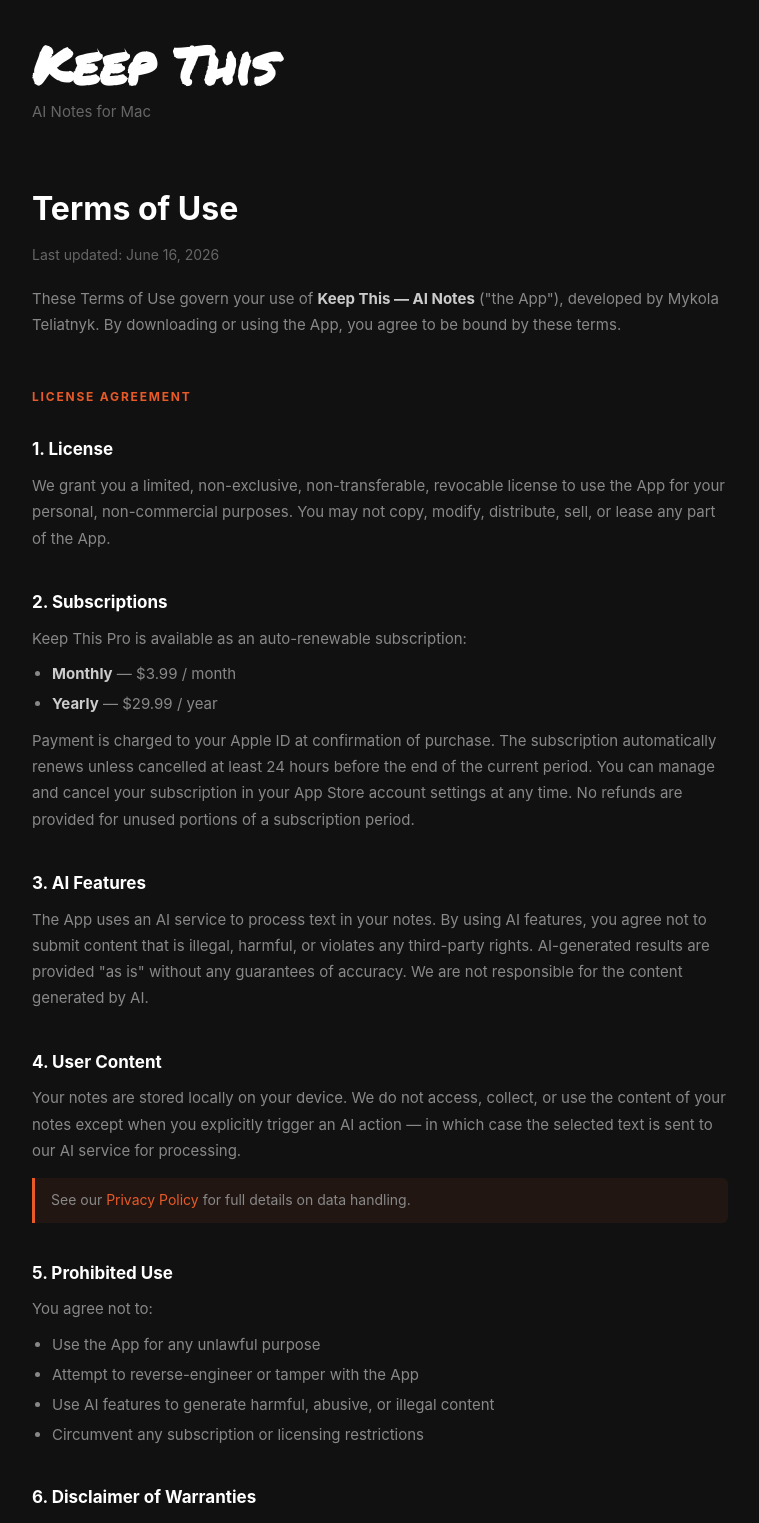
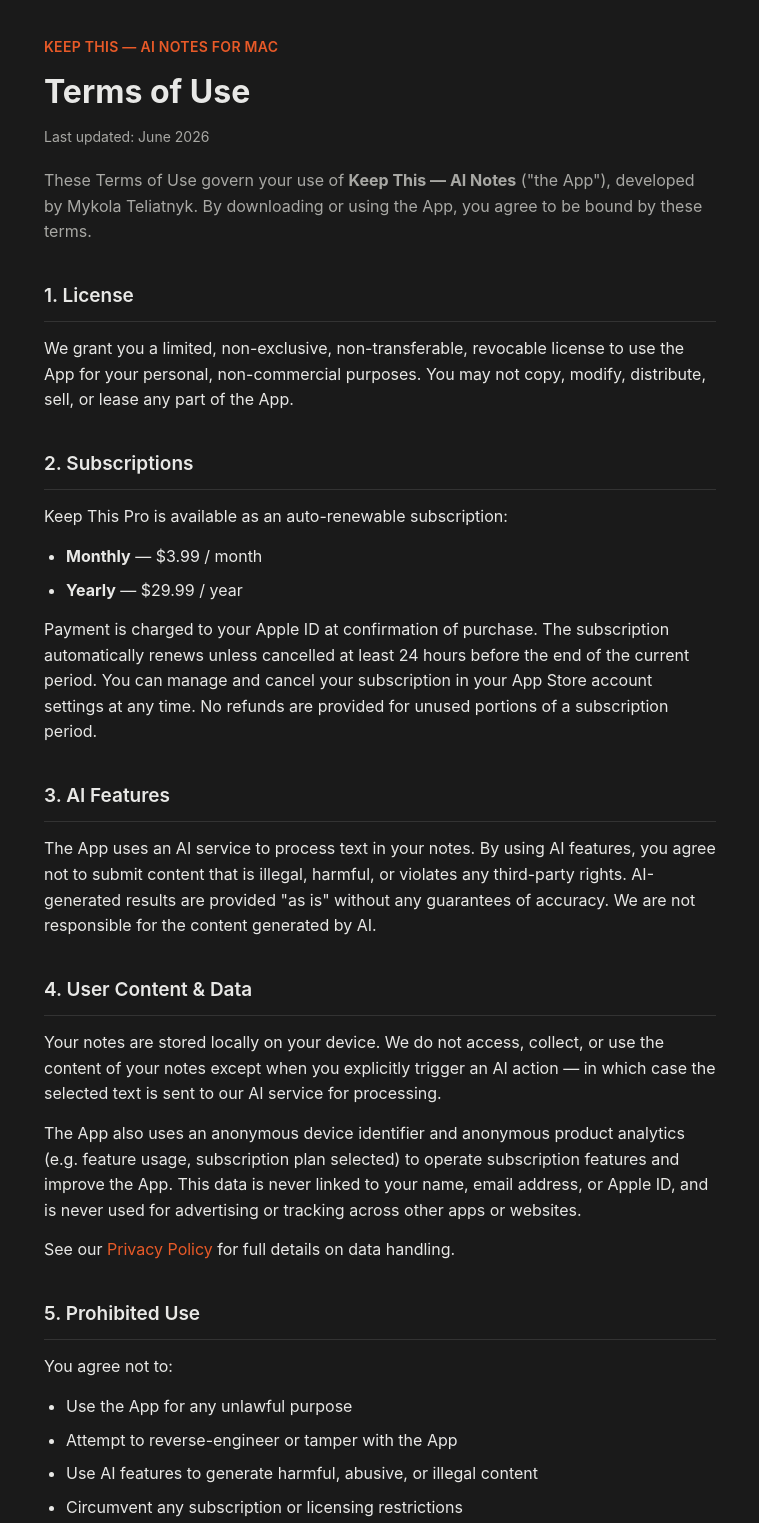
Before and after one commit to mykolateliatnyk-cmyk/keepthis-ai-notes, a plain HTML site: page terms.html in a window 1280 px wide. Shown: the part 20-1543 px from the top of the page, without its empty margins (260-1019 px from the left). Drawn offline with Linux system fonts and the light colour scheme.

Commit message:
Add files via upload

```diff
--- a/terms.html
+++ b/terms.html
@@ -1,201 +1,91 @@
 <!DOCTYPE html>
 <html lang="en">
 <head>
-  <meta charset="UTF-8" />
-  <meta name="viewport" content="width=device-width, initial-scale=1.0" />
+<meta charset="UTF-8">
 <title>Terms of Use — Keep This</title>
-  <link rel="preconnect" href="https://fonts.googleapis.com" />
-  <link rel="preconnect" href="https://fonts.gstatic.com" crossorigin />
-  <link href="https://fonts.googleapis.com/css2?family=Permanent+Marker&display=swap" rel="stylesheet" />
+<meta name="viewport" content="width=device-width, initial-scale=1.0">
 <style>
-    *, *::before, *::after { box-sizing: border-box; margin: 0; padding: 0; }
-
+  :root {
+    --bg: #1a1a1a;
+    --card: #232323;
+    --text: #e8e8e6;
+    --text-dim: #a8a8a4;
+    --accent: #e85a28;
+    --border: #333;
+  }
+  * { box-sizing: border-box; }
   body {
-      font-family: -apple-system, BlinkMacSystemFont, "Segoe UI", sans-serif;
-      background: #111111;
-      color: #cccccc;
-      line-height: 1.75;
-      font-size: 16px;
+    background: var(--bg);
+    color: var(--text);
+    font-family: -apple-system, BlinkMacSystemFont, "Segoe UI", Roboto, Helvetica, Arial, sans-serif;
+    line-height: 1.6;
+    margin: 0;
+    padding: 0;
   }
-
-    .wrap {
-      max-width: 760px;
-      margin: 0 auto;
-      padding: 56px 32px 96px;
+  .wrap { max-width: 720px; margin: 0 auto; padding: 56px 24px 96px; }
+  .app-name {
+    font-size: 14px; color: var(--accent); font-weight: 600;
+    letter-spacing: 0.02em; text-transform: uppercase; margin-bottom: 8px;
   }
-
-    /* ── Header ── */
-    .app-name {
-      font-family: 'Permanent Marker', cursive;
-      font-size: 52px;
-      color: #ffffff;
-      line-height: 1.1;
-      margin-bottom: 6px;
+  h1 { font-size: 32px; font-weight: 700; margin: 0 0 8px; }
+  .updated { color: var(--text-dim); font-size: 14px; }
+  .intro { color: var(--text-dim); font-size: 16px; margin-top: 20px; }
+  section { margin-top: 36px; }
+  h2 {
+    font-size: 19px; font-weight: 600; margin: 0 0 6px;
+    padding-bottom: 10px; border-bottom: 1px solid var(--border);
   }
-    .app-sub {
-      font-size: 15px;
-      color: #666666;
-      margin-bottom: 56px;
+  p { margin: 14px 0; }
+  ul { margin: 14px 0; padding-left: 22px; }
+  li { margin-bottom: 8px; }
+  a { color: var(--accent); text-decoration: none; }
+  a:hover { text-decoration: underline; }
+  footer {
+    margin-top: 56px; padding-top: 24px; border-top: 1px solid var(--border);
+    color: var(--text-dim); font-size: 13px;
+    display: flex; justify-content: space-between; flex-wrap: wrap; gap: 12px;
   }
-
-    /* ── Page title ── */
-    .page-title {
-      font-size: 32px;
-      font-weight: 700;
-      color: #ffffff;
-      margin-bottom: 6px;
-    }
-    .page-meta {
-      font-size: 14px;
-      color: #666666;
-      margin-bottom: 18px;
-    }
-    .page-intro {
-      font-size: 15px;
-      color: #888888;
-      margin-bottom: 48px;
-    }
-
-    /* ── Section label (orange uppercase) ── */
-    .section-label {
-      font-size: 12px;
-      font-weight: 700;
-      letter-spacing: 1.8px;
-      text-transform: uppercase;
-      color: #e85a28;
-      margin-bottom: 28px;
-    }
-
-    /* ── Items ── */
-    .item {
-      margin-bottom: 36px;
-    }
-    .item h3 {
-      font-size: 17px;
-      font-weight: 700;
-      color: #ffffff;
-      margin-bottom: 8px;
-    }
-    .item p {
-      font-size: 15px;
-      color: #888888;
-      line-height: 1.75;
-    }
-    .item p + p {
-      margin-top: 10px;
-    }
-    .item ul {
-      padding-left: 20px;
-      margin-top: 10px;
-    }
-    .item ul li {
-      font-size: 15px;
-      color: #888888;
-      margin-bottom: 6px;
-      line-height: 1.6;
-    }
-    .item ul li strong {
-      color: #cccccc;
-    }
-
-    /* ── Callout / note ── */
-    .note {
-      border-left: 3px solid #e85a28;
-      padding: 10px 16px;
-      background: rgba(232, 90, 40, 0.07);
-      border-radius: 0 6px 6px 0;
-      margin-top: 14px;
-      font-size: 14px;
-      color: #888888;
-    }
-
-    /* ── Links ── */
-    a { color: #e85a28; text-decoration: none; }
-    a:hover { text-decoration: underline; }
-
-    /* ── Divider ── */
-    hr {
-      border: none;
-      border-top: 1px solid #222222;
-      margin: 40px 0;
-    }
-
-    /* ── Footer ── */
-    footer {
-      margin-top: 56px;
-      padding-top: 24px;
-      border-top: 1px solid #222222;
-      font-size: 13px;
-      color: #444444;
-      text-align: center;
-    }
+  footer a { color: var(--text-dim); margin-right: 16px; }
+  footer a:hover { color: var(--accent); }
 </style>
 </head>
 <body>
 <div class="wrap">
 
-  <h1 class="app-name">Keep This</h1>
-  <p class="app-sub">AI Notes for Mac</p>
+  <div class="app-name">Keep This — AI Notes for Mac</div>
+  <h1>Terms of Use</h1>
+  <div class="updated">Last updated: June 2026</div>
+  <p class="intro">These Terms of Use govern your use of <strong>Keep This — AI Notes</strong> ("the App"), developed by Mykola Teliatnyk. By downloading or using the App, you agree to be bound by these terms.</p>
 
-  <h2 class="page-title">Terms of Use</h2>
-  <p class="page-meta">Last updated: June 16, 2026</p>
-  <p class="page-intro">
-    These Terms of Use govern your use of <strong style="color:#cccccc">Keep This — AI Notes</strong>
-    ("the App"), developed by Mykola Teliatnyk. By downloading or using the App,
-    you agree to be bound by these terms.
-  </p>
+  <section>
+    <h2>1. License</h2>
+    <p>We grant you a limited, non-exclusive, non-transferable, revocable license to use the App for your personal, non-commercial purposes. You may not copy, modify, distribute, sell, or lease any part of the App.</p>
+  </section>
 
-  <p class="section-label">License Agreement</p>
-
-  <div class="item">
-    <h3>1. License</h3>
-    <p>
-      We grant you a limited, non-exclusive, non-transferable, revocable license to use the App
-      for your personal, non-commercial purposes. You may not copy, modify, distribute, sell,
-      or lease any part of the App.
-    </p>
-  </div>
-
-  <div class="item">
-    <h3>2. Subscriptions</h3>
+  <section>
+    <h2>2. Subscriptions</h2>
     <p>Keep This Pro is available as an auto-renewable subscription:</p>
     <ul>
       <li><strong>Monthly</strong> — $3.99 / month</li>
       <li><strong>Yearly</strong> — $29.99 / year</li>
     </ul>
-    <p style="margin-top:12px;">
-      Payment is charged to your Apple ID at confirmation of purchase. The subscription
-      automatically renews unless cancelled at least 24 hours before the end of the current period.
-      You can manage and cancel your subscription in your App Store account settings at any time.
-      No refunds are provided for unused portions of a subscription period.
-    </p>
-  </div>
+    <p>Payment is charged to your Apple ID at confirmation of purchase. The subscription automatically renews unless cancelled at least 24 hours before the end of the current period. You can manage and cancel your subscription in your App Store account settings at any time. No refunds are provided for unused portions of a subscription period.</p>
+  </section>
 
-  <div class="item">
-    <h3>3. AI Features</h3>
-    <p>
-      The App uses an AI service to process text in your notes. By using AI features, you agree
-      not to submit content that is illegal, harmful, or violates any third-party rights.
-      AI-generated results are provided "as is" without any guarantees of accuracy.
-      We are not responsible for the content generated by AI.
-    </p>
-  </div>
+  <section>
+    <h2>3. AI Features</h2>
+    <p>The App uses an AI service to process text in your notes. By using AI features, you agree not to submit content that is illegal, harmful, or violates any third-party rights. AI-generated results are provided "as is" without any guarantees of accuracy. We are not responsible for the content generated by AI.</p>
+  </section>
 
-  <div class="item">
-    <h3>4. User Content</h3>
-    <p>
-      Your notes are stored locally on your device. We do not access, collect, or use the content
-      of your notes except when you explicitly trigger an AI action — in which case the selected
-      text is sent to our AI service for processing.
-    </p>
-    <div class="note">
-      See our <a href="https://mykolateliatnyk-cmyk.github.io/keepthis-ai-notes/privacy.html">Privacy Policy</a>
-      for full details on data handling.
-    </div>
-  </div>
+  <section>
+    <h2>4. User Content &amp; Data</h2>
+    <p>Your notes are stored locally on your device. We do not access, collect, or use the content of your notes except when you explicitly trigger an AI action — in which case the selected text is sent to our AI service for processing.</p>
+    <p>The App also uses an anonymous device identifier and anonymous product analytics (e.g. feature usage, subscription plan selected) to operate subscription features and improve the App. This data is never linked to your name, email address, or Apple ID, and is never used for advertising or tracking across other apps or websites.</p>
+    <p>See our <a href="https://mykolateliatnyk-cmyk.github.io/keepthis-ai-notes/privacy.html">Privacy Policy</a> for full details on data handling.</p>
+  </section>
 
-  <div class="item">
-    <h3>5. Prohibited Use</h3>
+  <section>
+    <h2>5. Prohibited Use</h2>
     <p>You agree not to:</p>
     <ul>
       <li>Use the App for any unlawful purpose</li>
@@ -203,43 +93,34 @@
       <li>Use AI features to generate harmful, abusive, or illegal content</li>
       <li>Circumvent any subscription or licensing restrictions</li>
     </ul>
-  </div>
+  </section>
 
-  <div class="item">
-    <h3>6. Disclaimer of Warranties</h3>
-    <p>
-      The App is provided "as is" without warranty of any kind. We do not guarantee that the App
-      will be error-free or uninterrupted. Your use of the App is at your sole risk.
-    </p>
-  </div>
+  <section>
+    <h2>6. Disclaimer of Warranties</h2>
+    <p>The App is provided "as is" without warranty of any kind. We do not guarantee that the App will be error-free or uninterrupted. Your use of the App is at your sole risk.</p>
+  </section>
 
-  <div class="item">
-    <h3>7. Limitation of Liability</h3>
-    <p>
-      To the fullest extent permitted by law, we shall not be liable for any indirect, incidental,
-      special, or consequential damages arising from your use of the App.
-    </p>
-  </div>
+  <section>
+    <h2>7. Limitation of Liability</h2>
+    <p>To the fullest extent permitted by law, we shall not be liable for any indirect, incidental, special, or consequential damages arising from your use of the App.</p>
+  </section>
 
-  <div class="item">
-    <h3>8. Changes to Terms</h3>
-    <p>
-      We may update these Terms from time to time. Continued use of the App after changes
-      constitutes acceptance of the new Terms.
-    </p>
-  </div>
+  <section>
+    <h2>8. Changes to Terms</h2>
+    <p>We may update these Terms from time to time. Continued use of the App after changes constitutes acceptance of the new Terms.</p>
+  </section>
 
-  <div class="item">
-    <h3>9. Contact</h3>
-    <p>
-      If you have questions about these Terms, contact us at
-      <a href="mailto:mykola.teliatnyk@gmail.com">mykola.teliatnyk@gmail.com</a>
-      or visit our <a href="https://mykolateliatnyk-cmyk.github.io/keepthis-ai-notes/">support page</a>.
-    </p>
-  </div>
+  <section>
+    <h2>9. Contact</h2>
+    <p>If you have questions about these Terms, contact us at <a href="mailto:mykola.teliatnyk@gmail.com">mykola.teliatnyk@gmail.com</a> or visit our <a href="https://mykolateliatnyk-cmyk.github.io/keepthis-ai-notes/">support page</a>.</p>
+  </section>
 
   <footer>
-    © 2026 Mykola Teliatnyk · Keep This — AI Notes
+    <div>
+      <a href="https://mykolateliatnyk-cmyk.github.io/keepthis-ai-notes/">Support</a>
+      <a href="https://mykolateliatnyk-cmyk.github.io/keepthis-ai-notes/privacy.html">Privacy Policy</a>
+    </div>
+    <div>© 2026 Mykola Teliatnyk · Keep This — AI Notes</div>
   </footer>
 
 </div>
```
Lines whose indentation alone changed are shown as unchanged.
